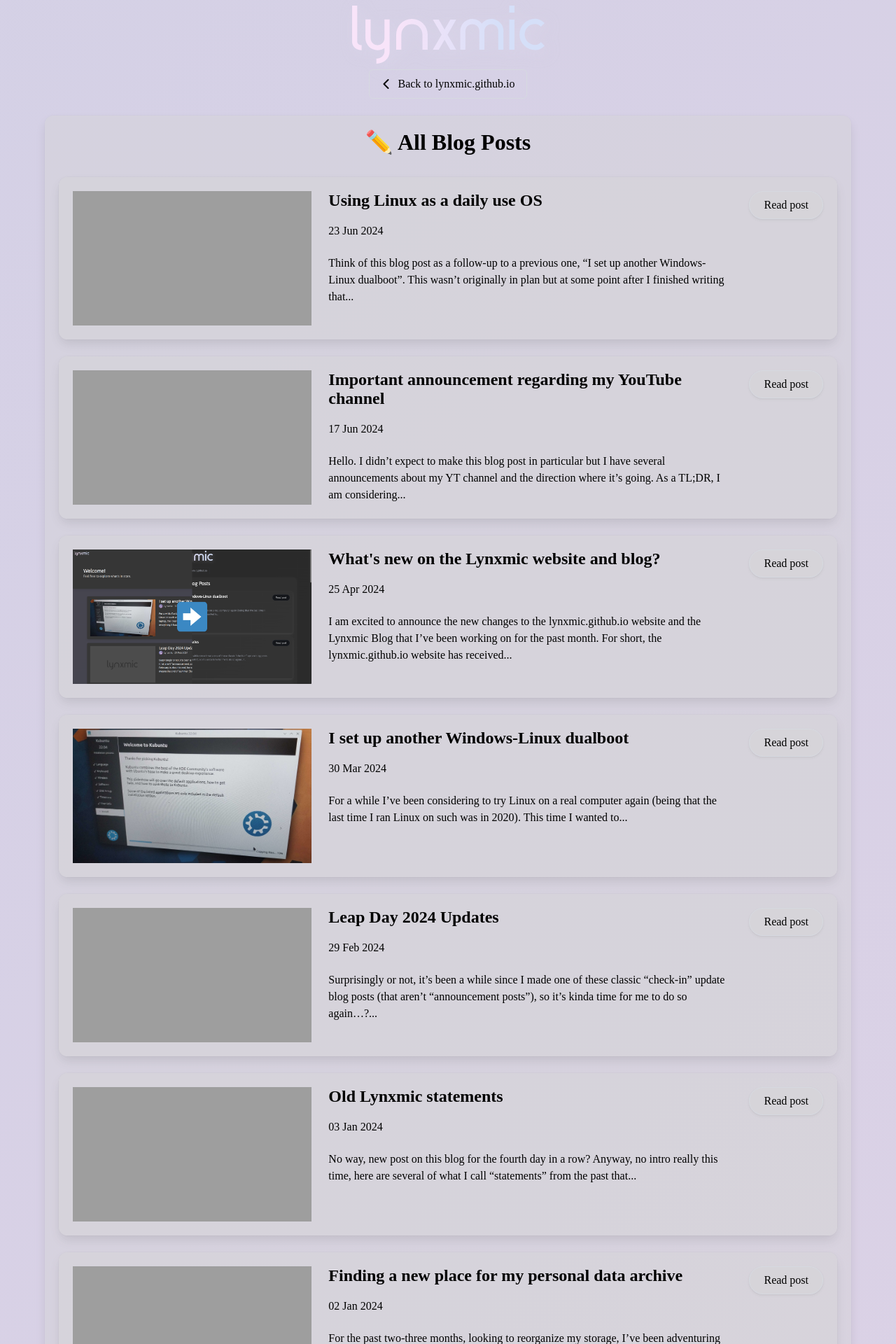
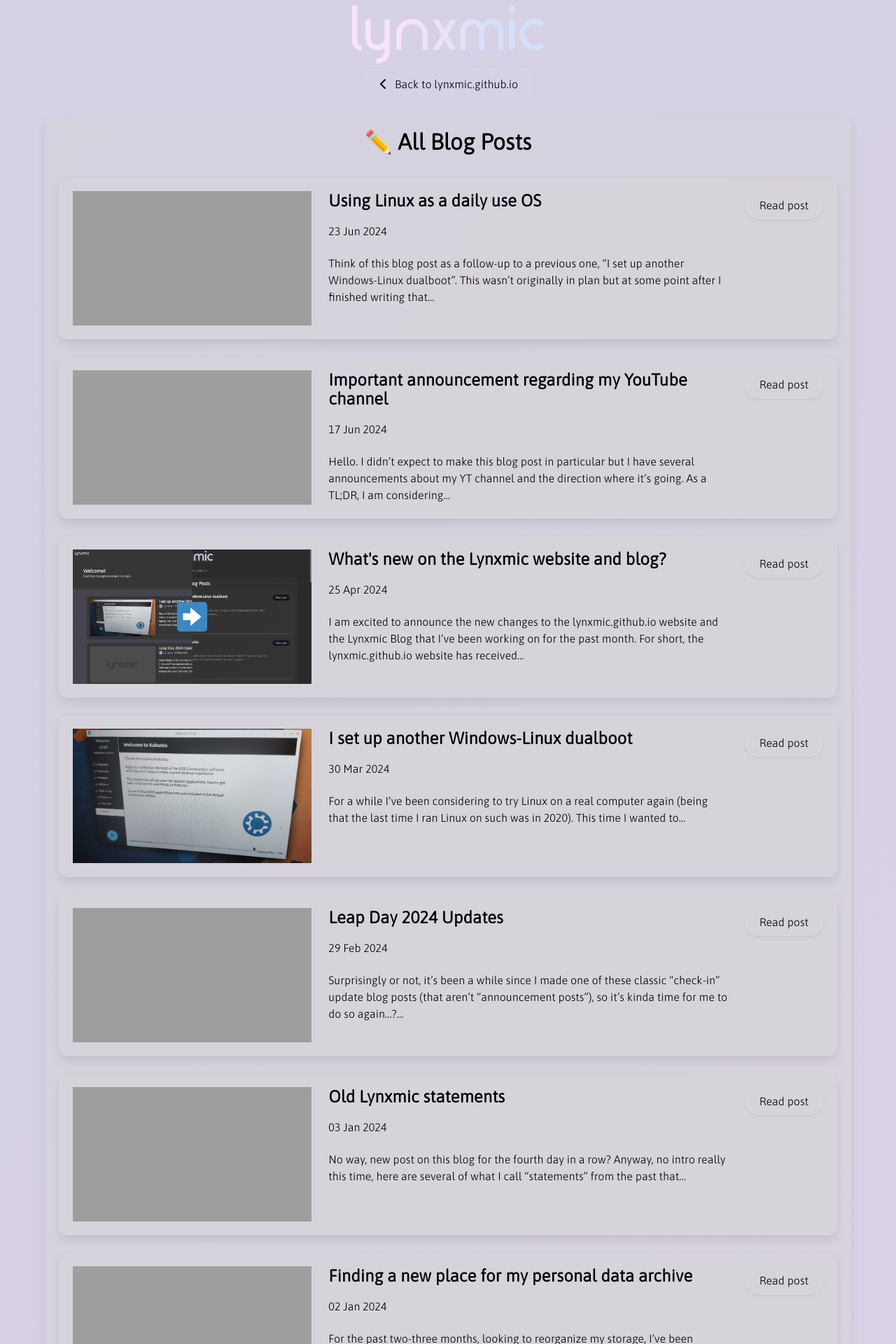
Before and after one commit to theclyron/lynxblog, a Jekyll site: the page built from index.html, in a window 1280 px wide. Shown: the top 1920 px of the page at 70% size. Built offline with Jekyll 4.4.1, drawn with Linux system fonts in a browser that asks for light colours; some web fonts are replaced; the list of posts is cut into pages by our own code.

Commit message:
Update style.css

```diff
--- a/css/style.css
+++ b/css/style.css
@@ -1,26 +1,26 @@
 @font-face {
   font-family: "asap-regular";
-  src: url("https://lynxmic.github.io/blog/css/fonts/asap/Asap-Regular.otf");
+  src: url("https://sunn.is-a.dev/lynxblog/css/fonts/asap/Asap-Regular.otf");
  }
 @font-face {
   font-family: "asap-bold";
-  src: url("https://lynxmic.github.io/blog/css/fonts/asap/Asap-Bold.otf");
+  src: url("https://sunn.is-a.dev/lynxblog/css/fonts/asap/Asap-Bold.otf");
  }
 @font-face {
   font-family: "asap-bold-italic";
-  src: url("https://lynxmic.github.io/blog/css/fonts/asap/Asap-BoldItalic.otf");
+  src: url("https://sunn.is-a.dev/lynxblog/css/fonts/asap/Asap-BoldItalic.otf");
  }
 @font-face {
   font-family: "asap-italic";
-  src: url("https://lynxmic.github.io/blog/css/fonts/asap/Asap-Italic.otf");
+  src: url("https://sunn.is-a.dev/lynxblog/css/fonts/asap/Asap-Italic.otf");
  }
 @font-face {
   font-family: "asap-light";
-  src: url("https://lynxmic.github.io/blog/css/fonts/asap/Asap-Light.otf");
+  src: url("https://sunn.is-a.dev/lynxblog/css/fonts/asap/Asap-Light.otf");
  }
 @font-face {
   font-family: "asap-light-italic";
-  src: url("https://lynxmic.github.io/blog/css/fonts/asap/Asap-LightItalic.otf");
+  src: url("https://sunn.is-a.dev/lynxblog/css/fonts/asap/Asap-LightItalic.otf");
  }
  @keyframes gradient {
   0% {
```
